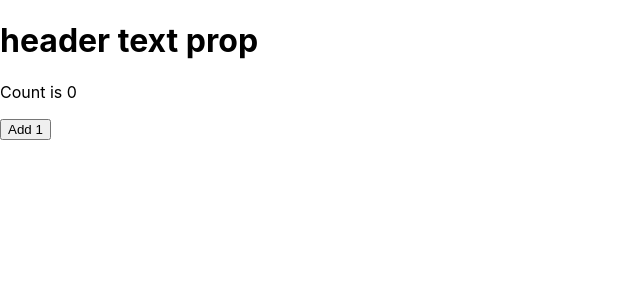
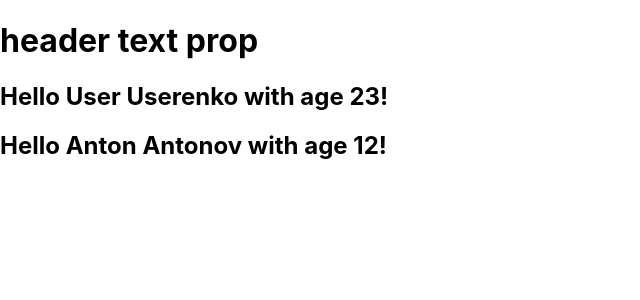
Before and after one commit to fc-fullstack-courses/fd-2023-1-react-app, a React (Create React App) app: page / in a window 1280 px wide. Shown: the top 300 px of the page, without its empty margins (0-640 px from the left). Built offline with nearby package versions, Linux system fonts and the light colour scheme; the HTML template or start-up script is replaced by a standard one.

Commit message:
Add Greeting task with solution

```diff
--- a/src/App.js
+++ b/src/App.js
@@ -1,14 +1,46 @@
 import './App.css';
 import Heading from './components/Heading';
 import Counter from './components/Counter';
+import Greeting from './components/Greeting';
 
 function App() {
+
+  const user1 = {
+    firstName: 'User',
+    lastName: 'Userenko',
+    age: 23,
+  };
+
+  const user2 = {
+    firstName: 'Anton',
+    lastName: 'Antonov',
+    age: 12,
+  };
+
   return (
     <>
       <Heading headerText='header text prop' headerTitle='header title prop' />
-      <Counter />
+      <Greeting user={user1} />
+      <Greeting user={user2} />
     </>
   );
 }
 
+/*
+      <Greeting firstName='User' lastName='Userenko' age={23} />
+      <Greeting firstName='Anton' lastName='Antonov' age={12} />
+      <Greeting firstName='Anna' lastName='LastName1' age={32} />
+      <Greeting firstName='John' lastName='Doe' age={9887} />
+
+*/
+
+/*
+  Доработайте Greeting
+    он должен также принимать:
+      фамилию
+      возраст
+    и показывать все это в сообщении
+    * все входящие данные передавать в одном пропсе data
+*/
+
 export default App;
--- /dev/null
+++ b/src/components/Greeting/index.jsx
@@ -0,0 +1,12 @@
+import React from 'react';
+
+class Greeting extends React.Component {
+
+  render() {
+    const { user: {firstName, lastName, age} } = this.props;
+
+    return <h2>Hello {firstName} {lastName} with age {age}!</h2>
+  }
+}
+
+export default Greeting;
```
